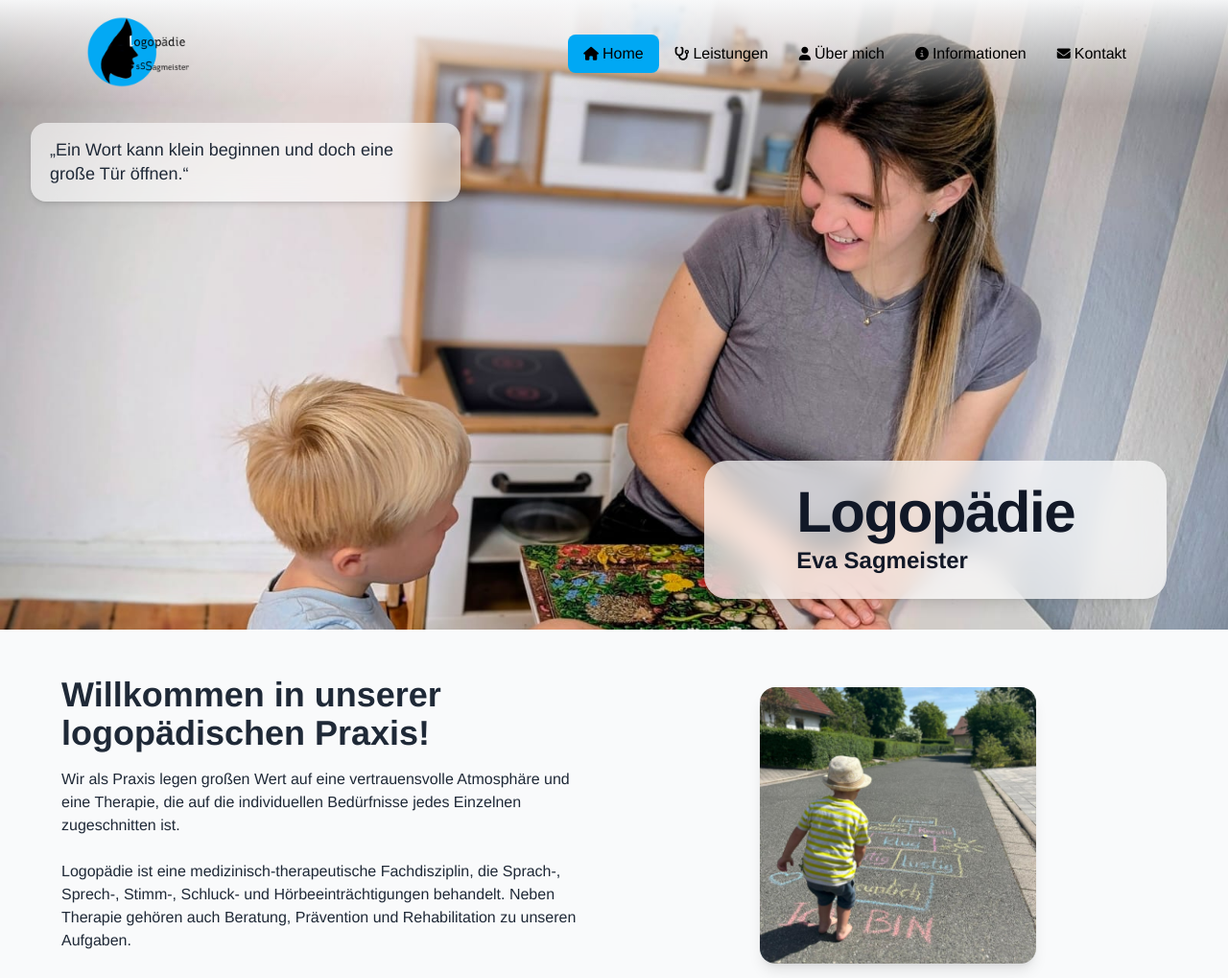
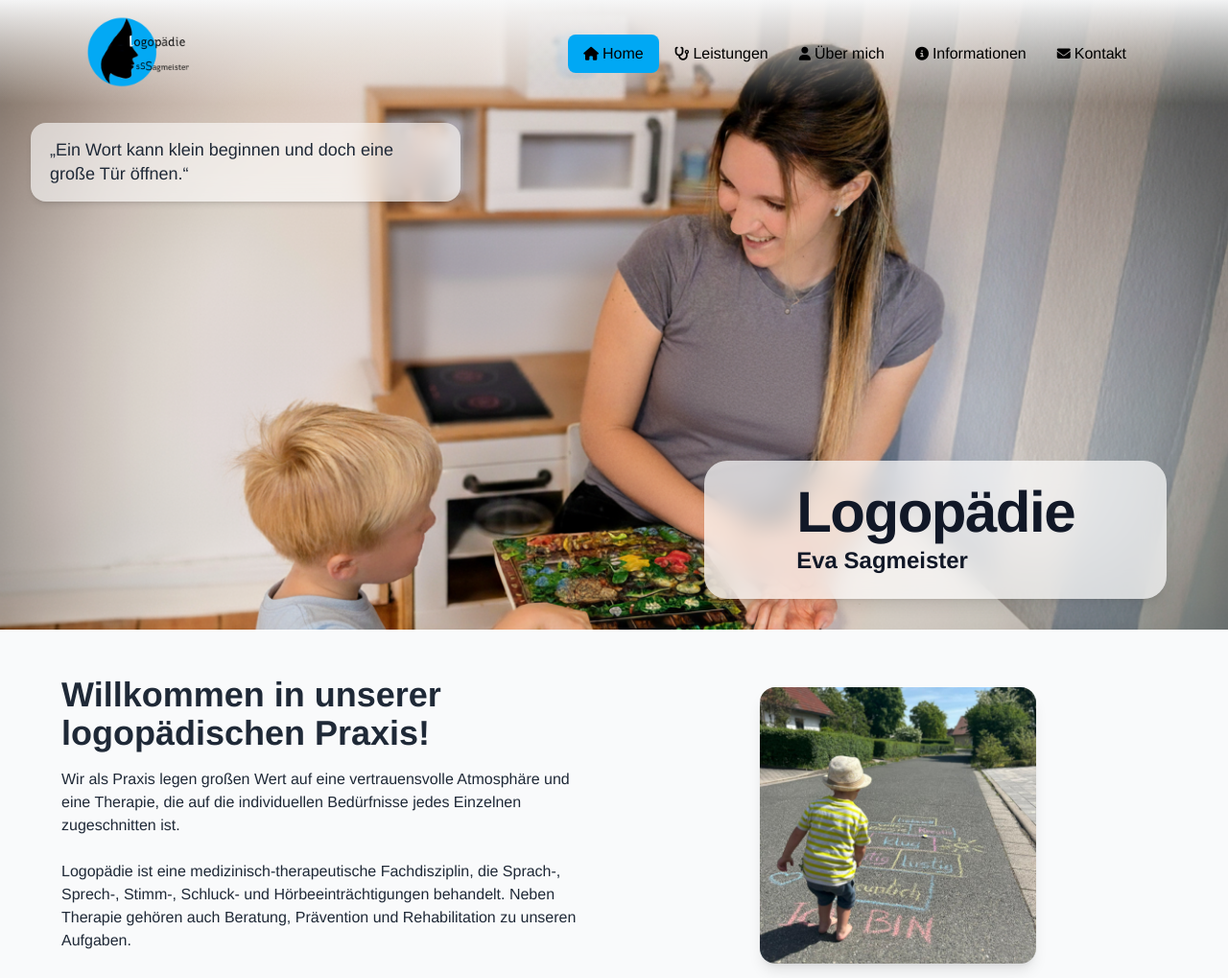
Before and after one commit to benschaf/logo-website, a plain HTML site: page index.html in a window 1280 px wide. Shown: the top 1019 px of the page at 96% size. Drawn offline with nearby package versions, Linux system fonts and the light colour scheme.

Commit message:
switch out hero image

```diff
--- a/index.html
+++ b/index.html
@@ -198,7 +198,7 @@
       <section id="home" class="hero-parallax" aria-labelledby="hero-title">
         <!-- Hero Background Image -->
         <img
-          src="images/hero-image-mother-son.jpeg"
+          src="images/neues-bild-junge-spielt-mit-frau.webp"
           alt="Mutter und Sohn in vertrauensvoller logopädischer Therapiesituation"
           width="1600"
           height="1083"
```
Also changed, not shown: images/neues-bild-junge-spielt-mit-frau.webp (added).
